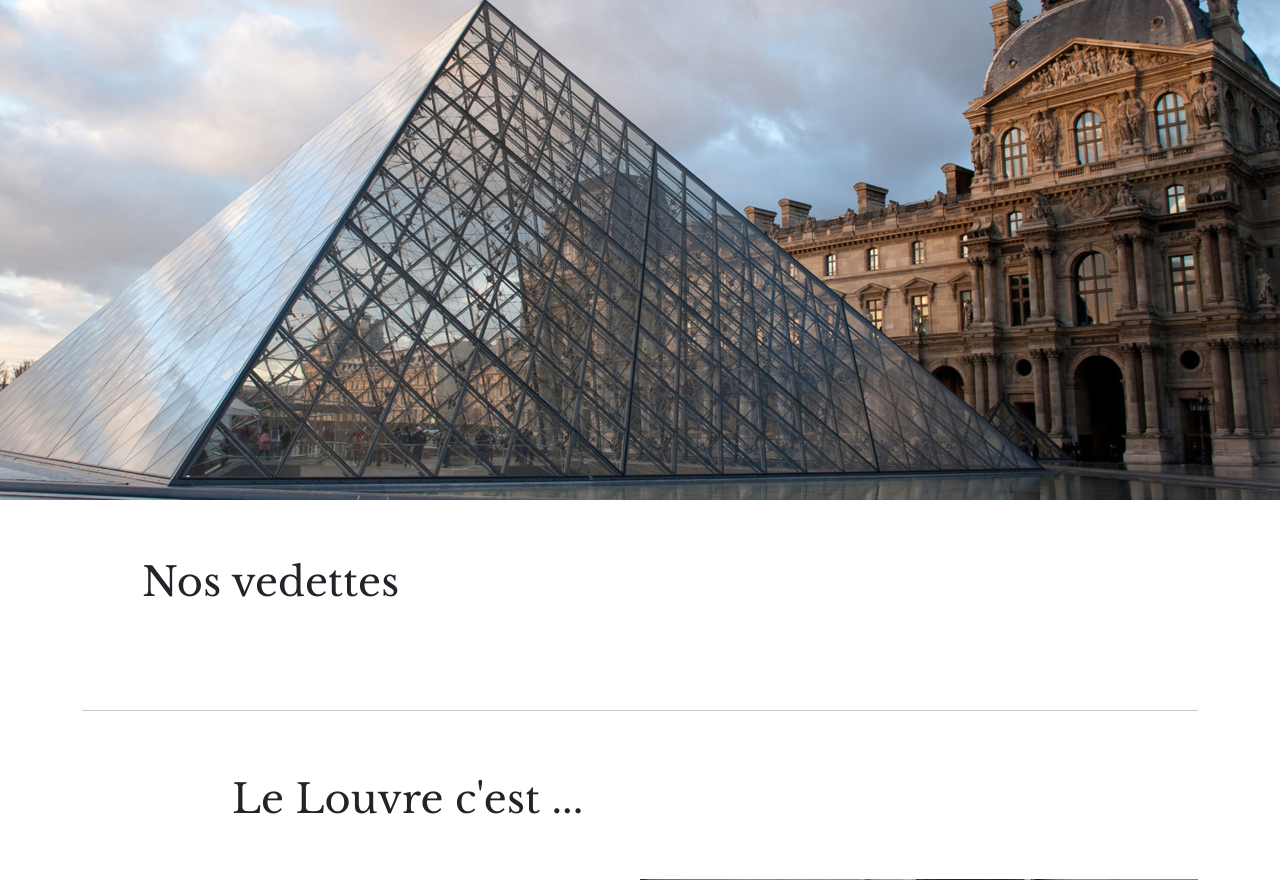
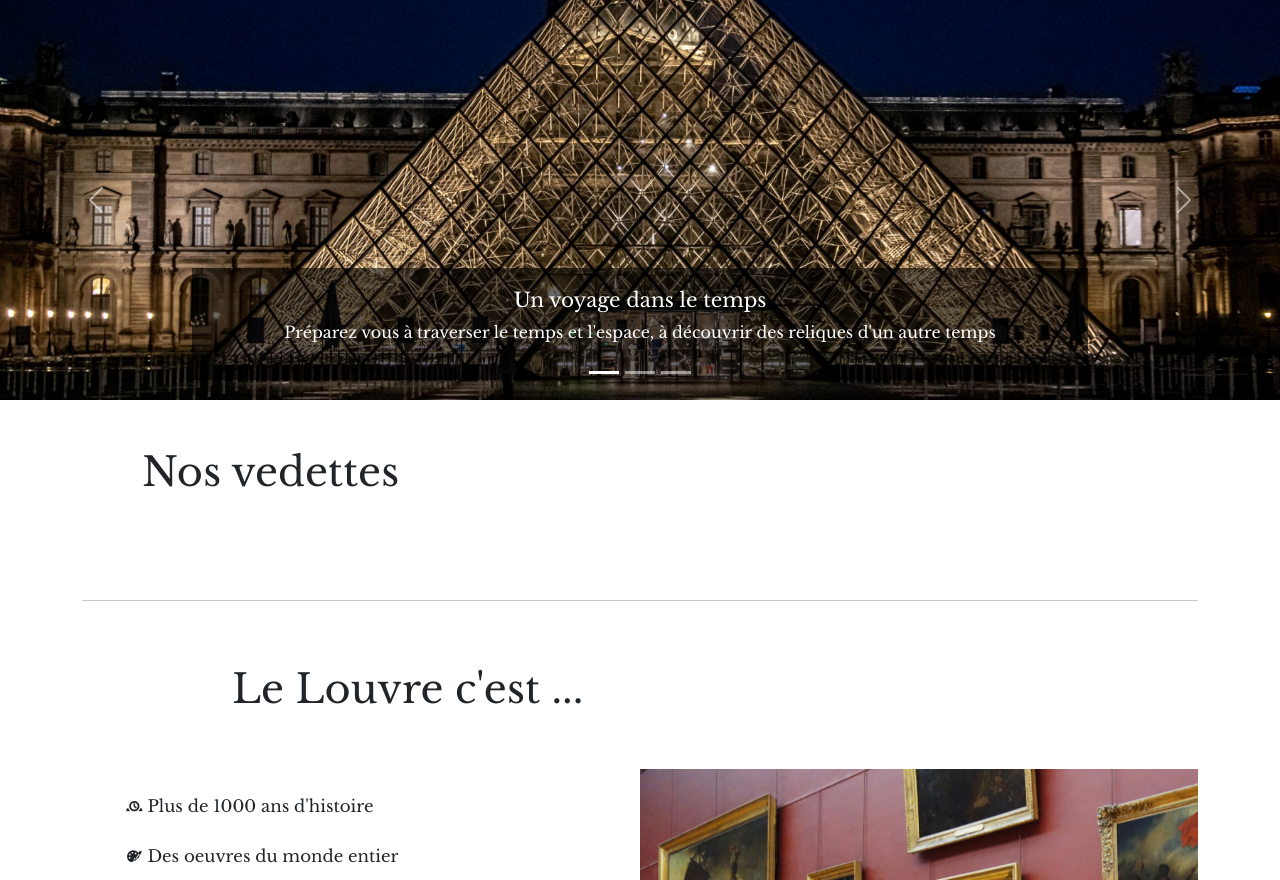
Before and after one commit to AnthonyDel28/LeLouvre, a Symfony app: template templates/home/index.html.twig in a window 1280 px wide. Shown: the part 229-1109 px from the top of the page. Run offline with Twig, Linux system fonts and the light colour scheme; the template is opened without the code that fills it, so the values that code supplies are empty; some libraries are stand-ins or nearby versions.

Commit message:
update 02_11_2022

```diff
--- a/public/css/main.css
+++ b/public/css/main.css
@@ -327,3 +327,17 @@
     background: #212529;
     color: white;
 }
+
+.carousel {
+    height: 400px;
+}
+
+.carousel-item,
+.carousel-item img {
+    object-fit: cover;
+    height: 400px;
+}
+
+.carousel-caption {
+    background-color: RGBA(0,0,0,0.59);
+}
--- a/templates/base.html.twig
+++ b/templates/base.html.twig
@@ -23,6 +23,5 @@
 {% block body %}{% endblock %}
 {% include 'partials/footer.html.twig' %}
 <script src="{{ asset('js/bootstrap.bundle.min.js') }}"></script>
-
 </body>
 </html>
--- a/templates/home/index.html.twig
+++ b/templates/home/index.html.twig
@@ -1,11 +1,42 @@
 {% extends 'base.html.twig' %}
 {% block body %}
-    <div class="container-fluid">
-        <div class="container-fluid row slider">
-            <div class="container-fluid col-lg-12">
-                <img src="{{ asset('img/slider/slider_1.jpg') }}" alt="">
+    <div id="carouselExampleCaptions" class="carousel slide" data-bs-ride="carousel">
+        <div class="carousel-indicators">
+            <button type="button" data-bs-target="#carouselExampleCaptions" data-bs-slide-to="0" class="active" aria-current="true" aria-label="Slide 1"></button>
+            <button type="button" data-bs-target="#carouselExampleCaptions" data-bs-slide-to="1" aria-label="Slide 2"></button>
+            <button type="button" data-bs-target="#carouselExampleCaptions" data-bs-slide-to="2" aria-label="Slide 3"></button>
+        </div>
+        <div class="carousel-inner">
+            <div class="carousel-item active">
+                <img src="{{ asset('img/slider/slider_1.jpg') }}" class="d-block w-100" alt="...">
+                <div class="carousel-caption d-none d-md-block">
+                    <h5>Un musée à la reconnaissance mondiale </h5>
+                    <p>Le Louvre renferme des secrets en provenance du monde entier</p>
+                </div>
+            </div>
+            <div class="carousel-item active">
+                <img src="{{ asset('img/slider/slider_2.jpg') }}" class="d-block w-100" alt="...">
+                <div class="carousel-caption d-none d-md-block">
+                    <h5>Un trésor inestimable</h5>
+                    <p>Les plus belles oeuvres de notre civilisation regroupées dans un seul musée</p>
+                </div>
+            </div>
+            <div class="carousel-item active">
+                <img src="{{ asset('img/slider/slider_3.jpg') }}" class="d-block w-100" alt="...">
+                <div class="carousel-caption d-none d-md-block">
+                    <h5>Un voyage dans le temps</h5>
+                    <p>Préparez vous à traverser le temps et l'espace, à découvrir des reliques d'un autre temps</p>
+                </div>
             </div>
         </div>
+        <button class="carousel-control-prev" type="button" data-bs-target="#carouselExampleCaptions" data-bs-slide="prev">
+            <span class="carousel-control-prev-icon" aria-hidden="true"></span>
+            <span class="visually-hidden">Précédent</span>
+        </button>
+        <button class="carousel-control-next" type="button" data-bs-target="#carouselExampleCaptions" data-bs-slide="next">
+            <span class="carousel-control-next-icon" aria-hidden="true"></span>
+            <span class="visually-hidden">Suivant</span>
+        </button>
     </div>
     <div class="container">
         <div class="row">
```
Also changed, not shown: templates/home/home.html.twig (+11 -3 lines), public/img/slider/slider_2.jpg (added), public/img/slider/slider_3.jpg (added).
